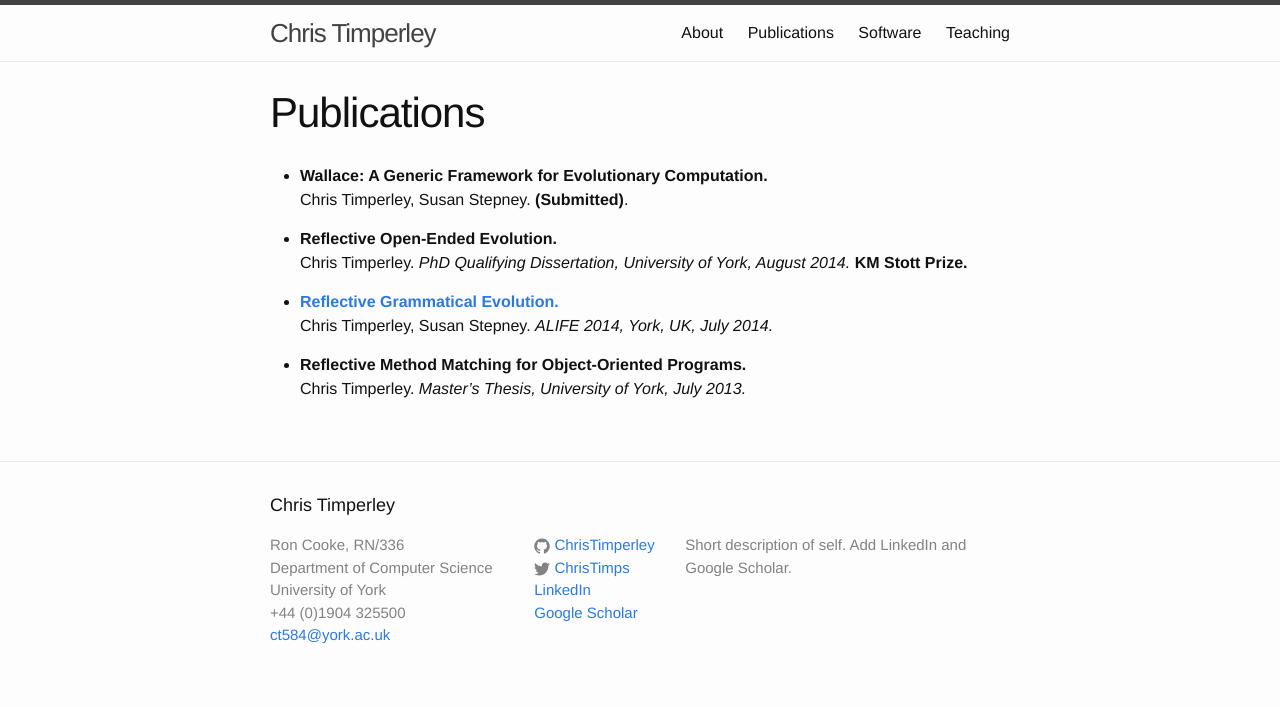
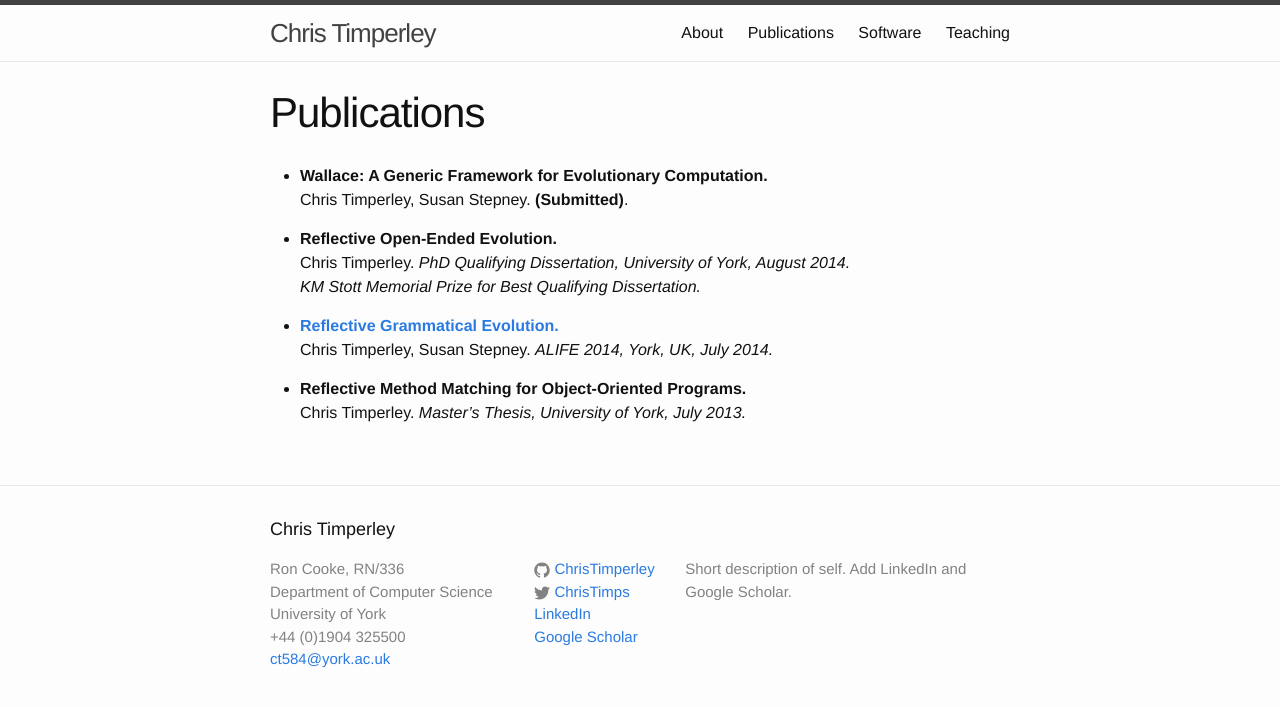
Before and after one commit to ChrisTimperley/ChrisTimperley.github.io, a Jekyll site: the page built from publications.md, in a window 1280 px wide. Shown: the top 707 px of the page. Built offline with Jekyll 4.4.1, drawn with Linux system fonts in a browser that asks for light colours.

```diff
--- a/publications.md
+++ b/publications.md
@@ -8,7 +8,8 @@ permalink: /publications/
   Chris Timperley, Susan Stepney. **(Submitted)**.
 
 * **Reflective Open-Ended Evolution.**<br/>
-  Chris Timperley. *PhD Qualifying Dissertation, University of York, August 2014.* **KM Stott Prize.**
+  Chris Timperley. *PhD Qualifying Dissertation, University of York, August 2014.*<br/>
+  *KM Stott Memorial Prize for Best Qualifying Dissertation.*
 
 * **[Reflective Grammatical Evolution.](http://dx.doi.org/10.7551/978-0-262-32621-6-ch013)**<br/>
   Chris Timperley, Susan Stepney. *ALIFE 2014, York, UK, July 2014.*
```
Also changed, not shown: index.html (+3 -5 lines).
